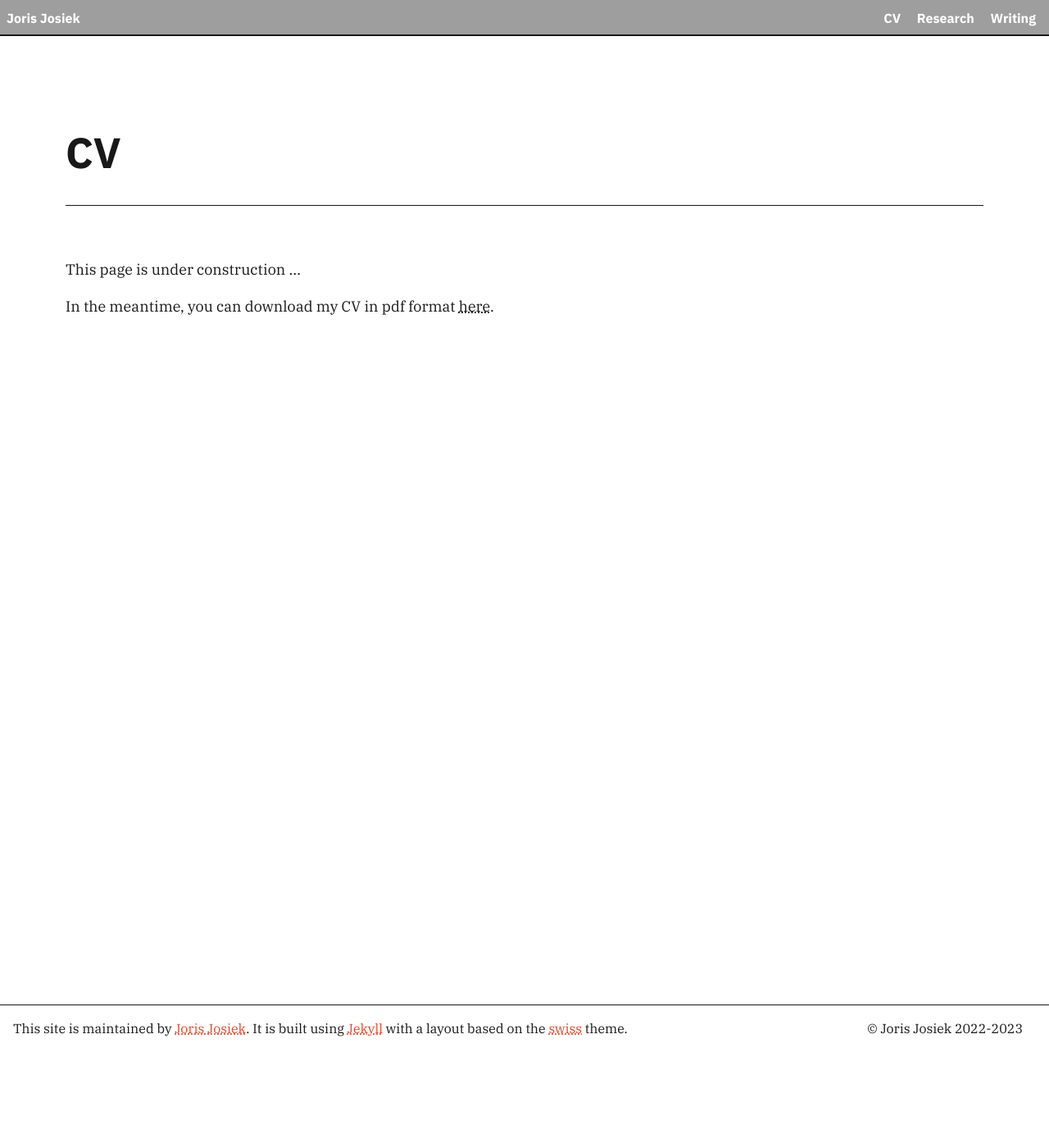
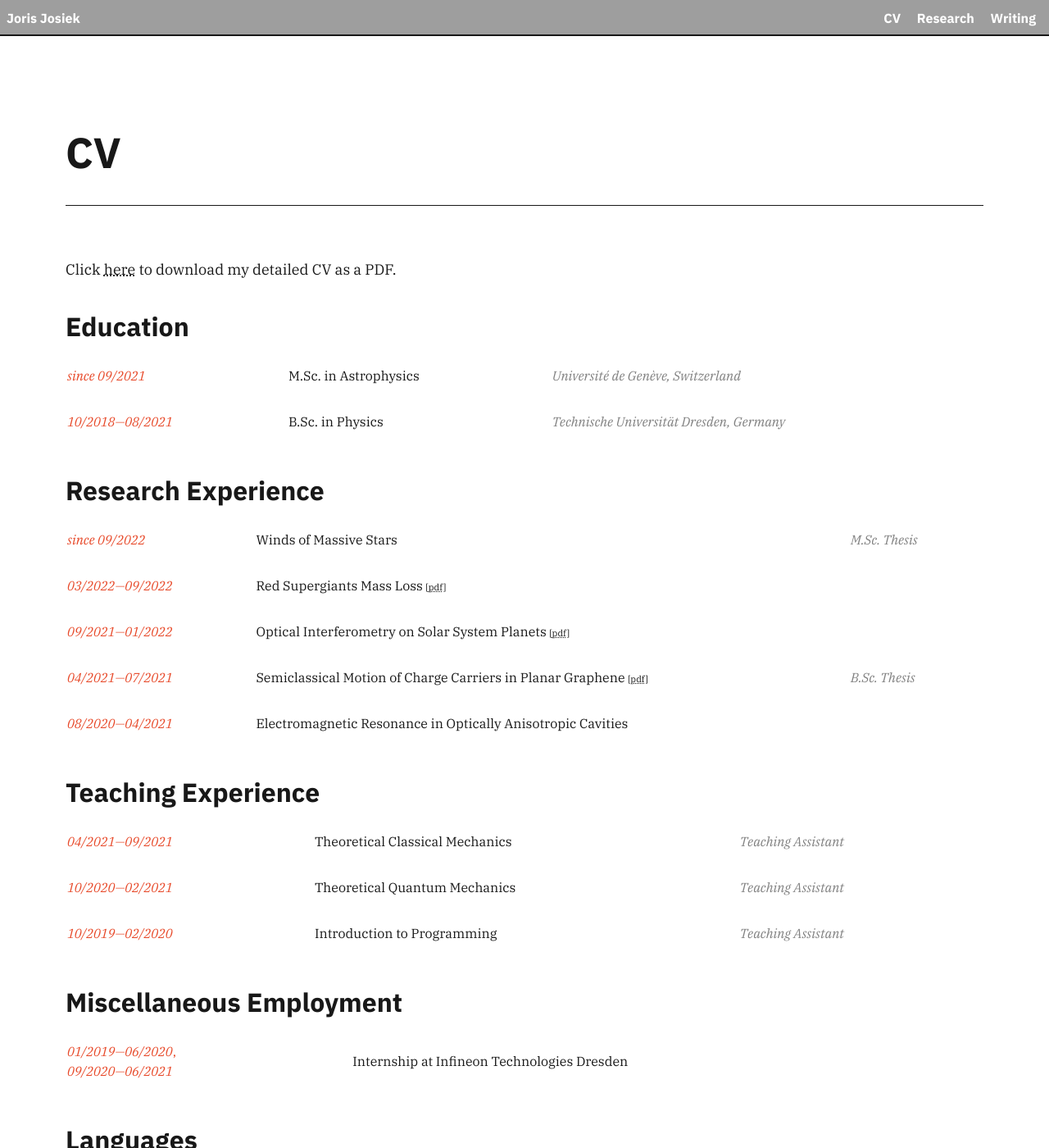
Before and after one commit to JorisJosiek/jorisjosiek.github.io, a Jekyll site: the page built from CV.md, in a window 1280 px wide and 1400 px high. Shown: the whole window at 82% size. Built offline with Jekyll 4.4.1, drawn with Linux system fonts in a browser that asks for light colours; nearby versions of some CDN libraries; some of the changed text lies outside the part shown.

Commit message:
Updated CV

```diff
--- a/404.html
+++ b/404.html
@@ -20,5 +20,5 @@ layout: default
   <h1>404</h1>
 
   <p><strong>Page not found :(</strong></p>
-  <p>The requested page could not be found.</p>
+  <p>The requested page could not be found. You may have been trying to access a ressource that has been removed. Please contact the author for more information.</p>
 </div>
--- a/CV.md
+++ b/CV.md
@@ -3,8 +3,38 @@ title: CV
 layout: page
 ---
 
-This page is under construction ...
+Click [here](https://jorisjosiek.com/assets/documents/CV_2022_11-Joris_Josiek_Online.pdf) to download my detailed CV as a PDF.
 
-In the meantime, you can download my CV in pdf format [here](https://jorisjosiek.com/assets/documents/CV_2022_11-Joris_Josiek_Online.pdf).
+## Education
+
+| <span class="text-accent">*since 09/2021*</span> | M.Sc. in Astrophysics | <span style="color:gray">*Université de Genève, Switzerland*</span>
+| <span class="text-accent">*10/2018—08/2021*</span> | B.Sc. in Physics | <span style="color:gray">*Technische Universität Dresden, Germany*</span>
+
+## Research Experience
+
+| <span class="text-accent">*since 09/2022*</span> | Winds of Massive Stars | <span style="color:gray">*M.Sc. Thesis*</span>
+| <span class="text-accent">*03/2022—09/2022*</span> | Red Supergiants Mass Loss <span class="small-text">[[pdf](https://jorisjosiek.com/assets/documents/RSG-Mass-Loss-Report.pdf)]</span>|
+| <span class="text-accent">*09/2021—01/2022*</span> | Optical Interferometry on Solar System Planets <span class="small-text">[[pdf](https://jorisjosiek.com/assets/documents/Optical-Interferometry-Solar-System-Planets-Report.pdf)]</span>|
+| <span class="text-accent">*04/2021—07/2021*</span> | Semiclassical Motion of Charge Carriers in Planar Graphene <span class="small-text">[[pdf](https://jorisjosiek.com/assets/documents/Charge-Carriers-Graphene-Thesis.pdf)]</span>| <span style="color:gray">*B.Sc. Thesis*</span>
+| <span class="text-accent">*08/2020—04/2021*</span> | Electromagnetic Resonance in Optically Anisotropic Cavities |
+
+## Teaching Experience
+
+| <span class="text-accent">*04/2021—09/2021*</span> | Theoretical Classical Mechanics | ­<span style="color:gray">*Teaching Assistant*</span> |
+| <span class="text-accent">*10/2020—02/2021*</span> | Theoretical Quantum Mechanics | ­<span style="color:gray">*Teaching Assistant*</span> |
+| <span class="text-accent">*10/2019—02/2020*</span> | Introduction to Programming | ­<span style="color:gray">*Teaching Assistant*</span> |
+
+## Miscellaneous Employment
+
+| <span class="text-accent">*01/2019—06/2020*,</span> <br> <span class="text-accent">*09/2020—06/2021*</span> | Internship at Infineon Technologies Dresden
+
+## Languages
+
+<span class="text-accent">German</span> (native) <br>
+<span class="text-accent">French</span> (native) <br>
+<span class="text-accent">English</span> (professional proficiency, C2) <br>
+<span class="text-accent">Spanish</span> (basic conversational, B1) <br>
+<span class="text-accent">Italian</span> (basic comprehension, A2)
+
 
 <br><br><br><br><br><br><br><br><br><br><br><br><br><br><br><br><br><br><br><br><br><br><br><br><br><br><br><br>
--- a/_sass/_components.scss
+++ b/_sass/_components.scss
@@ -124,7 +124,7 @@ code {
   // Markdown tables
   table {
     border-collapse: collapse;
-    display: block;
+
     width: 100%;
     margin-bottom: 1.5em;
     overflow: auto;
@@ -140,18 +140,18 @@ code {
     th,
     td {
       padding: $spacer-2 $spacer-3 $spacer-2 2px;
-      border-top: 1px solid $color-body-text;
-      border-bottom: 1px solid $color-body-text;
+      border-top: none;
+      border-bottom: none;
     }
 
     tr {
       background-color: #fff;
-      border-top: 1px solid $color-body-text;
+      border-top: none;
     }
 
     tr th {
-      border-top: 2px solid $color-body-text;
-      border-bottom: 2px solid $color-body-text;
+      border-top: none;
+      border-bottom: none;
     }
   }
 
--- a/_sass/_utilities.scss
+++ b/_sass/_utilities.scss
@@ -24,6 +24,7 @@
 .italic { font-style: italic; }
 .bold { font-weight: bold; }
 .uppercase { text-transform: uppercase; }
+
 
 .lh-condensed { line-height: 1.25; }
 
@@ -61,6 +62,7 @@
 .header-social-accent { fill: $color-dot-accent; }
 .header-link:hover { color: $color-nav-link !important; } // used for navigation links on homepage
 .text-accent { color: $color-text-accent; } // used for date in post list and home link
+.small-text {font-size : 11px;}
 
 /* Layout utilities */
 .container { max-width: $container-width; }
```
Also changed, not shown: 3 other files.
